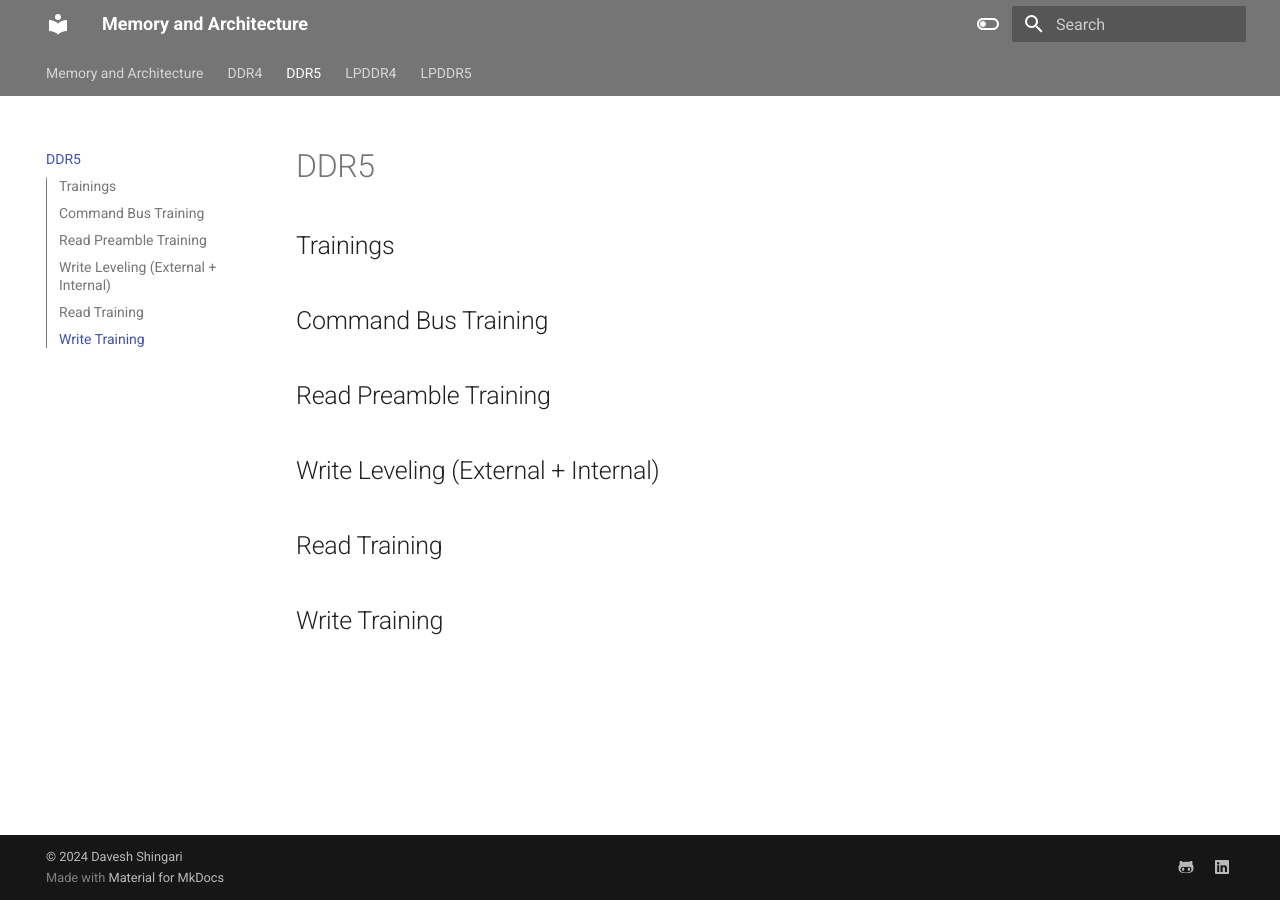
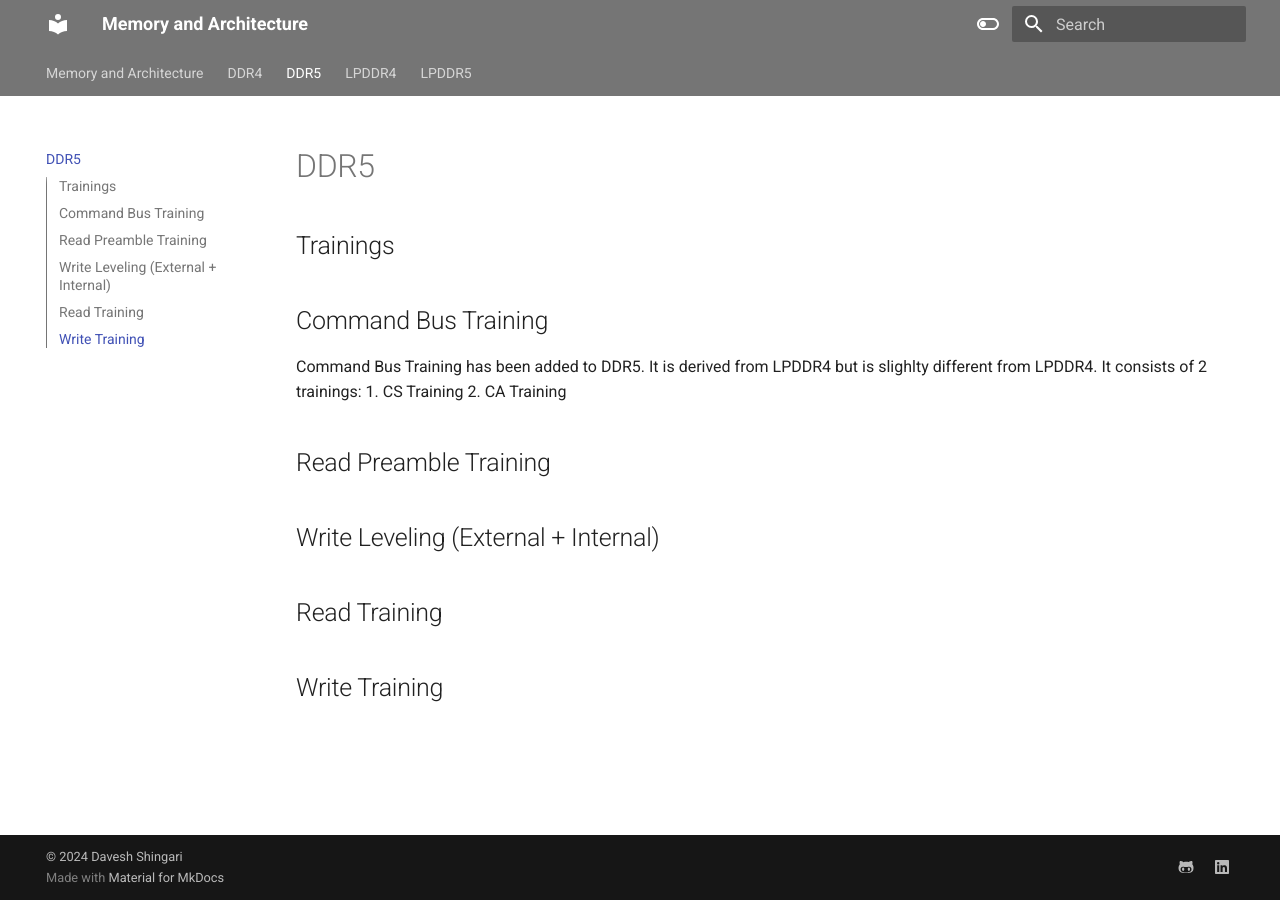
Before and after one commit to shingaridavesh/memoryandarchitecture, an MkDocs documentation site: the page built from docs/DDR5.md, in a window 1280 px wide. Built offline with MkDocs 1.6.1 and Material for MkDocs 9.7.7, drawn with Linux system fonts in a browser that asks for light colours.

Commit message:
Update DDR5.md

```diff
--- a/docs/DDR5.md
+++ b/docs/DDR5.md
@@ -1,9 +1,16 @@
-
 #DDR5
 
 ##Trainings
+
 ##Command Bus Training
+Command Bus Training has been added to DDR5. It is derived from LPDDR4 but is slighlty different from LPDDR4. It consists of 2 trainings:
+1. CS Training
+2. CA Training
+
 ##Read Preamble Training
+
 ##Write Leveling (External + Internal)
+
 ##Read Training
+
 ##Write Training
```
